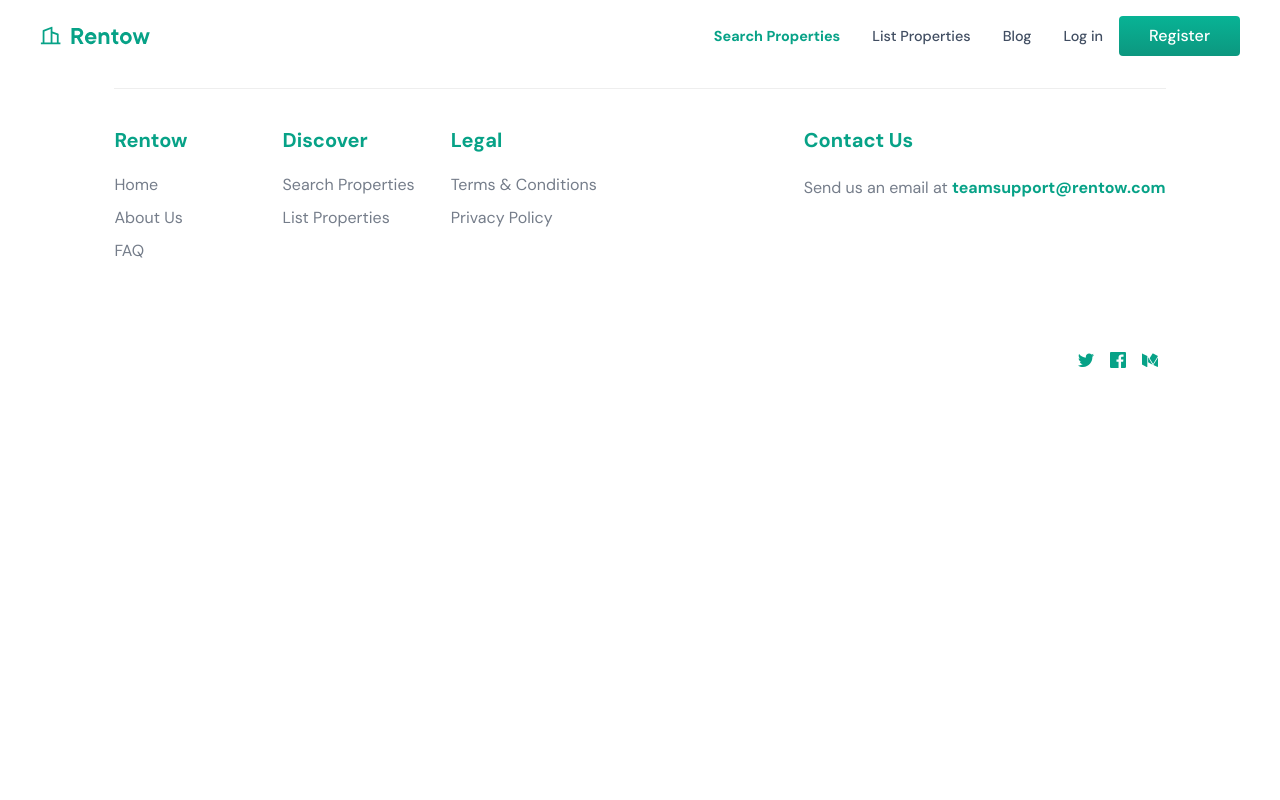
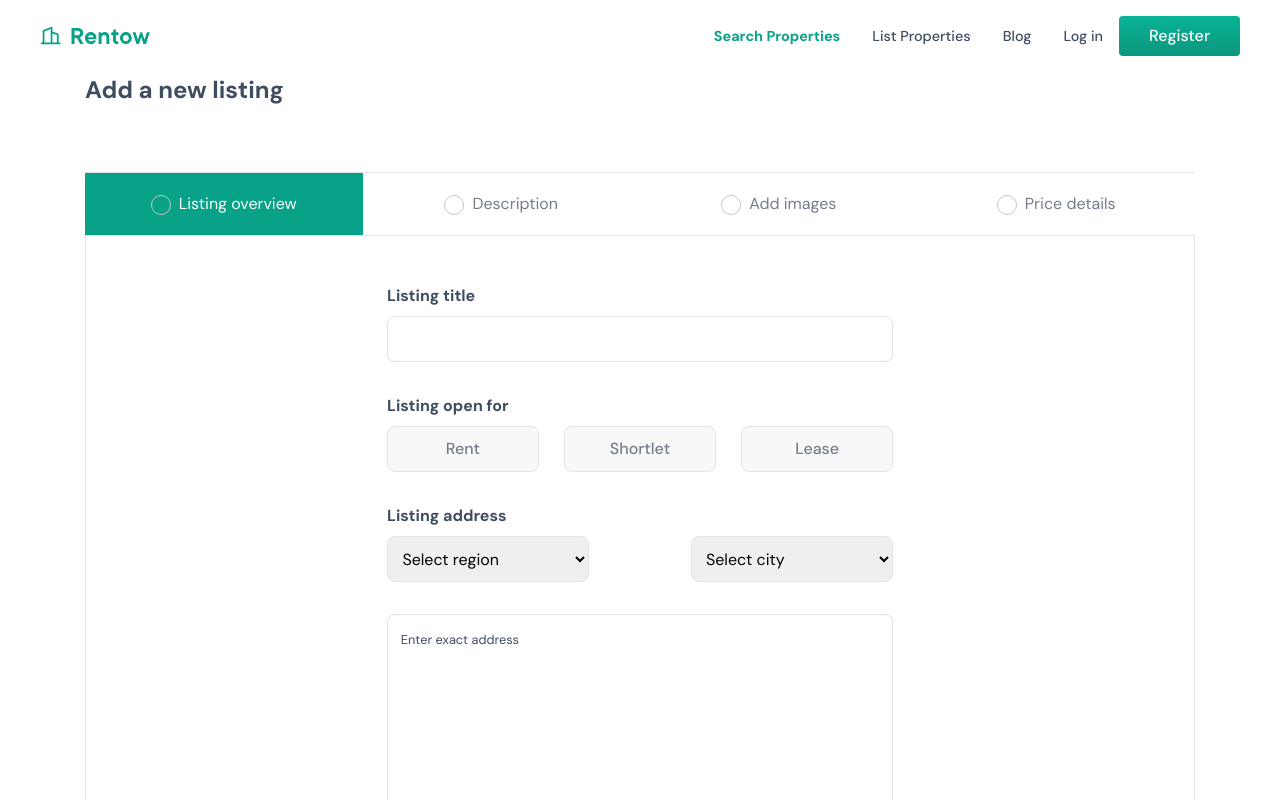
Before and after one commit to worlanyodamalie/rentow, a Nuxt app: page /list-property/create in a window 1280 px wide. Shown: the top 800 px of the page. Built offline with nearby package versions, Linux system fonts and the light colour scheme.

Commit message:
Add listing page - WIP

```diff
--- a/assets/css/main.css
+++ b/assets/css/main.css
@@ -65,11 +65,38 @@ body{
     margin: auto;
 }
 
-input{
+/* container classes */
+.container,
+.container-fluid,
+.container-lg,
+.container-md,
+.container-sm,
+.container-xl {
+    width: 100%;
+    padding-right: 15px;
+    padding-left: 15px;
+    margin-right: auto;
+    margin-left: auto;
+}
+/* container classes */
+
+
+
+
+
+input,
+select,
+textarea{
     padding: .8rem;
     border: 1px solid #E1E3E6;
     border-radius: 8px;
 }
+
+select{
+    padding: 0.65rem;
+}
+
+
 
 ::placeholder{
     font-family: 'DM Sans';
@@ -114,7 +141,7 @@ input{
     /* width: 100%; */
     font-style: normal;
     font-weight: 500;
-    font-size: 1.2rem;
+    font-size: 1rem;
     line-height: 24px;
     cursor:pointer;
     text-align: center;
@@ -129,6 +156,14 @@ a.btn{
     background: linear-gradient( 180deg, #08B395 0%, #0C977F 100%);
     color: #ffffff;
     border: none;
+}
+
+.btn--grey{
+    background: #F8F8F8;
+    border: 1px solid #E1E3E6;
+    box-sizing: border-box;
+    border-radius: 8px;
+    color: #757D8A;
 }
 
 /* default-layout */
@@ -303,3 +338,31 @@ a.btn{
         border-radius: unset;
     }
 }
+
+
+/* container media queries */
+@media (min-width: 576px){
+    .container, .container-sm {
+      max-width: 540px;
+    }
+  }
+
+@media (min-width: 768px){
+    .container, .container-md, .container-sm {
+       max-width: 720px;
+
+         }
+}
+
+@media (min-width: 992px){
+    .container, .container-lg, .container-md, .container-sm {
+        max-width: 960px;
+    }
+}
+
+
+@media (min-width: 1200px){
+    .container, .container-lg, .container-md, .container-sm, .container-xl {
+        max-width: 1140px;
+    }
+}
--- a/layouts/default.vue
+++ b/layouts/default.vue
@@ -4,7 +4,7 @@
       <Logo/>
       <ul class="rentow-ul-nav dn-xs">
         <li> <nuxt-link to="/">Search Properties</nuxt-link> </li>
-        <li> <nuxt-link to="/">List Properties</nuxt-link> </li>
+        <li> <nuxt-link to="/list-property/create">List Properties</nuxt-link> </li>
         <li> <nuxt-link to="/">Blog</nuxt-link> </li>
         <li> <nuxt-link to="auth/login">Log in</nuxt-link> </li>
       </ul>
--- /dev/null
+++ b/pages/list-property/create.vue
@@ -0,0 +1,155 @@
+<template>
+    <div class="container">
+         <div>
+             <h2 class="fw7 fs-normal dark lh-copy">Add a new listing</h2>
+             <div class="pv5">
+                  <ul class="listing-multistep-ul flex flex-wrap">
+                    <li class="active"><a ><span class="rounded-listing mr2"></span>Listing overview</a></li>
+                    <li><a ><span class="rounded-listing mr2"></span>Description</a></li>
+                    <li><a ><span class="rounded-listing mr2"></span>Add images</a></li>
+                    <li><a ><span class="rounded-listing mr2"></span>Price details</a></li>
+                  </ul>
+                  <form class="listing-content">
+                        <div class="flex flex-column center w-50-ns">
+                            <h3 class="f5 dark lh-copy mb2">Listing title</h3>
+                            <input type="text" class="mb4" placeholder="" name="" id="">
+                            <h3 class="f5 dark lh-copy mb2">Listing open for</h3>
+                            <div class="flex  flex-wrap justify-between list-radio mb4">
+                                <div>
+                                    <input type="radio" v-model="listtype" value="rent" name="listing-for" id="rent">
+                                    <label for="rent">Rent</label>
+                                </div>
+                                <div>
+                                    <input type="radio" v-model="listtype" value="shortlet" name="listing-for" id="shortlet">
+                                    <label for="shortlet">Shortlet</label>
+                                </div>
+                                <div>
+                                    <input type="radio" v-model="listtype" value="lease" name="listing-for" id="lease">
+                                    <label for="lease">Lease</label>
+                                </div>
+
+                            </div>
+                            <h3 class="f5 dark lh-copy mb2">Listing address</h3>
+                            <div class="flex flex-wrap justify-between mb4">
+                                <div class="w-40-ns">
+                                    <select class="w-100-ns"  v-model="regionselected">
+                                      <option disabled value="">Select region</option>
+                                      <option v-for="(item,key) in regionOptions"  :key="key">{{item}}</option>
+                                    </select>
+                                </div>
+                                <div class="w-40-ns">
+                                    <select class="w-100-ns"  v-model="cityselected">
+                                      <option disabled value="">Select city</option>
+                                      <option v-for="(item,key) in cityOptions"  :key="key">{{item}}</option>
+                                    </select>
+                                </div>
+
+
+                            </div>
+                            <div class="mb4">
+                                <textarea name="" id="" cols="30" rows="10" class="w-100" placeholder="Enter exact address"></textarea>
+                            </div>
+
+                            <div class="center">
+                                <button class="btn btn--green">Proceed</button>
+                            </div>
+
+
+                            <!-- <button class="btn btn--grey">Back</button> -->
+                        </div>
+                  </form>
+             </div>
+         </div>
+    </div>
+</template>
+<script>
+export default {
+    name: 'Add Listing',
+    data(){
+        return {
+            listtype: null,
+            regionselected: '',
+            cityselected: '',
+            regionOptions: ['Greater Accra','Ashanti' ],
+            cityOptions: ['Accra','Kumasi' , 'Weija' , 'Osu' , 'Labone' ]
+
+        }
+    }
+}
+</script>
+<style >
+  .rounded-listing{
+      padding: 9px;
+      border-radius: 50%;
+      border: 1px solid #C3C7CE;
+      display: inline-block;
+      vertical-align: middle;
+    }
+
+    .listing-multistep-ul{
+        list-style: none;
+        border-top: 0.5px solid #E1E3E6;
+        padding: 0;
+    }
+
+    .listing-content{
+        border: 0.5px solid  #E1E3E6;
+        padding:3rem;
+    }
+
+    .listing-multistep-ul > li{
+        padding: 1.2rem;
+        flex: 1;
+    }
+
+    .listing-multistep-ul > li.active{
+        background-color: #07A287;
+    }
+
+    .listing-multistep-ul > li.active > a{
+        color: #ffffff;
+    }
+
+    .listing-multistep-ul > li > a{
+        font-style: normal;
+        font-weight: normal;
+        font-size: 1rem;
+        line-height: 24px;
+        color: #757D8A;
+        text-align: center;
+        display:block;
+    }
+
+    .list-radio  input[type="radio"] {
+        opacity: 0;
+        position: fixed;
+        width: 0;
+    }
+
+    .list-radio label{
+        display: inline-block;
+        background: #F8F8F8;
+        padding: 10px 30px;
+        font-size: 1rem;
+        border: 1px solid #E1E3E6;
+        border-radius:8px;
+        color: #757D8A;
+        font-weight: 500;
+        line-height: 24px;
+        cursor:pointer;
+        text-align:center;
+        width:100%;
+    }
+
+    .list-radio input[type="radio"]:checked + label {
+        background-color:#08b395;
+        color:#ffffff;
+      }
+
+    .list-radio > div{
+        flex: 0 0 30%;
+    }
+
+
+
+</style>
```
